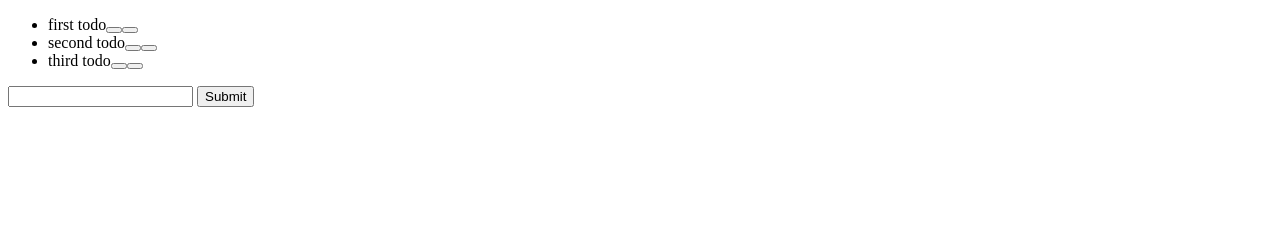
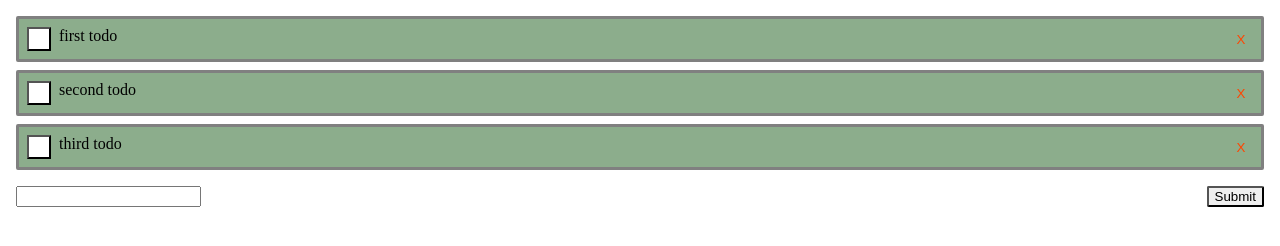
Before and after one commit to starsuit/FAC16-todo-app, a website: page skeleton/index.html in a window 1280 px wide. Drawn offline with Linux system fonts and the light colour scheme.

Commit message:
did a little css on the buttons and todo elements

```diff
--- a/skeleton/dom.js
+++ b/skeleton/dom.js
@@ -17,25 +17,27 @@
     console.log(todo);
     var todoNode = document.createElement("li");
     // you will need to use addEventListener
-
+      todoNode.classList.add("todo-panel");
     // add span holding description
     let t = document.createTextNode(todo.description);
-    todoNode.appendChild(t);
+
     // this adds the delete button
     var deleteButtonNode = document.createElement("button");
+    deleteButtonNode.classList.add("button-delete");
+    deleteButtonNode.textContent = "X";
     deleteButtonNode.addEventListener("click", function(event) {
       var newState = todoFunctions.deleteTodo(state, todo.id);
       update(newState);
     });
-    todoNode.appendChild(deleteButtonNode);
+
 
     // add markTodo button
     var markTodoButtonNode = document.createElement("button");
-
+      markTodoButtonNode.classList.add("checkbox-unchecked");
     if (todo.done) {
-      markTodoButtonNode.classList.add("red");
+      markTodoButtonNode.classList.add("checkbox-checked");
     } else {
-      markTodoButtonNode.classList.remove("red");
+      markTodoButtonNode.classList.remove("checkbox-checked");
     }
     // markTodoButtonNode.classList.add("blue");
     // markTodoButtonNode.setAttribute("type", "checkbox");
@@ -57,6 +59,8 @@
     });
     todoNode.appendChild(markTodoButtonNode);
     // add classes for css
+    todoNode.appendChild(t);
+    todoNode.appendChild(deleteButtonNode);
 
     return todoNode;
   };
@@ -82,6 +86,7 @@
   // you do not need to change this function
   var renderState = function(state) {
     var todoListNode = document.createElement("ul");
+      todoListNode.classList.add("todo-panel-container")
 
     state.forEach(function(todo) {
       todoListNode.appendChild(createTodoNode(todo));
--- a/skeleton/index.html
+++ b/skeleton/index.html
@@ -1,5 +1,5 @@
 <!DOCTYPE html>
-<html>
+<html lang="en">
   <head>
     <meta charset="utf-8" />
     <title>tdd todo</title>
@@ -7,11 +7,11 @@
   </head>
   <body>
     <div id="todo-container">
-      <ul></ul>
+      <!-- <ul></ul> -->
     </div>
-    <form id="add-todo">
-      <input type="text" name="description" value="" />
-      <input type="submit" name="" value="Submit" />
+    <form id="add-todo" class="form">
+      <input type="text" name="description" value="" required/>
+      <input type="submit" name="" value="Submit" class="button-submit" />
     </form>
   </body>
   <script type="text/javascript" src="./logic.js"></script>
--- a/skeleton/style.css
+++ b/skeleton/style.css
@@ -1,11 +1,47 @@
-.blue {
-  background-color: blue;
-  height: 50px;
-  width: 50px;
+.button-delete{
+  background-color: transparent;
+  height: 1.5rem;
+  width: 1.5rem;
+  padding: 0;
+  color: orangered;
+  border: 0;
 }
 
-.red {
-  background-color: red;
-  height: 50px;
-  width: 50px;
+.button-submit {
+  border-radius: 2px;
 }
+
+.checkbox-unchecked {
+  background-color: white;
+  height: 1.5rem;
+  width: 1.5rem;
+}
+
+.checkbox-checked {
+  background-color: rgb(140, 173, 140);
+  height: 1.5rem;
+  width: 1.5rem;
+}
+
+.todo-panel {
+  background-color: rgb(140, 173, 140);
+  border: solid grey;
+  margin: 0.5em;
+  padding: 0.5em;
+  border-radius: 2px;
+  display: grid;
+  grid-template-rows: 1fr;
+  grid-template-columns: 2rem 1fr 1.5rem;
+  vertical-align: middle;
+}
+
+.todo-panel-container {
+  list-style-type: none;
+  padding: 0;
+}
+
+.form {
+  margin: 0.5em;
+  display: flex;
+  justify-content: space-between;
+}
```
